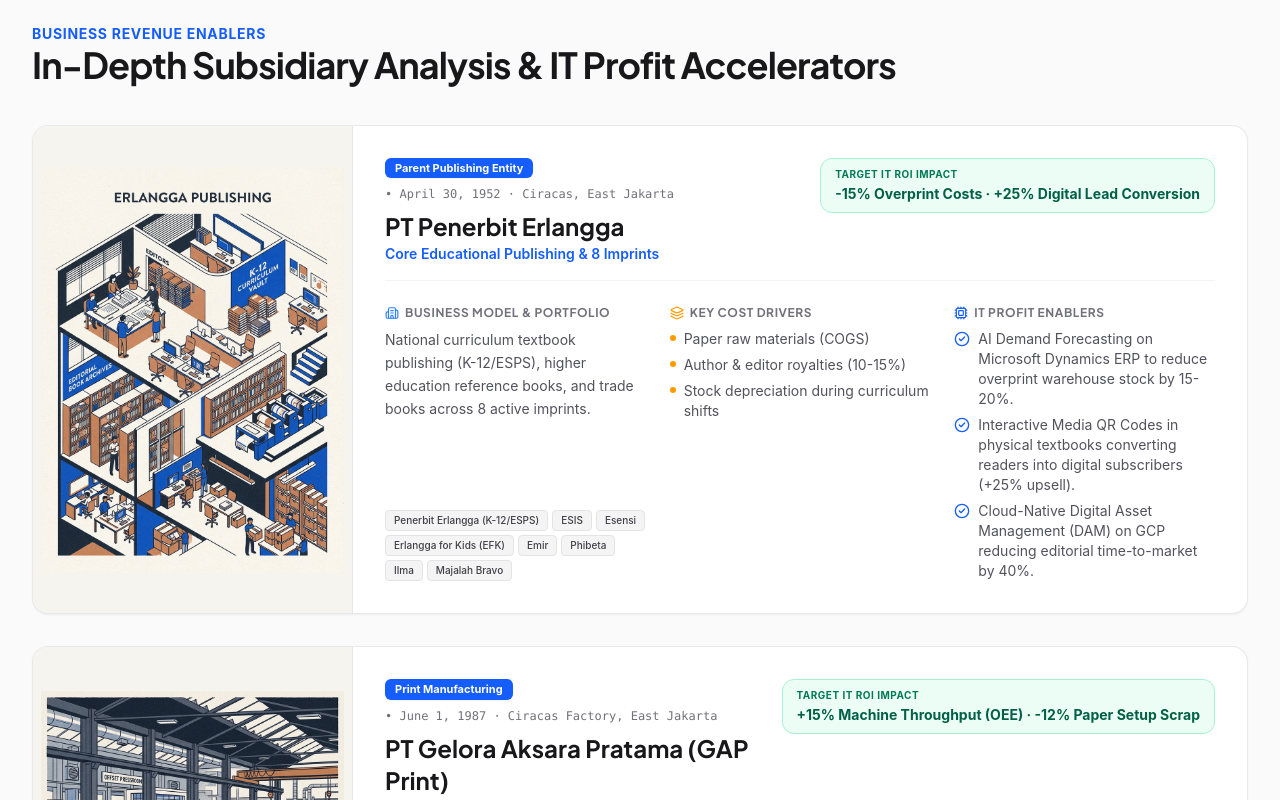
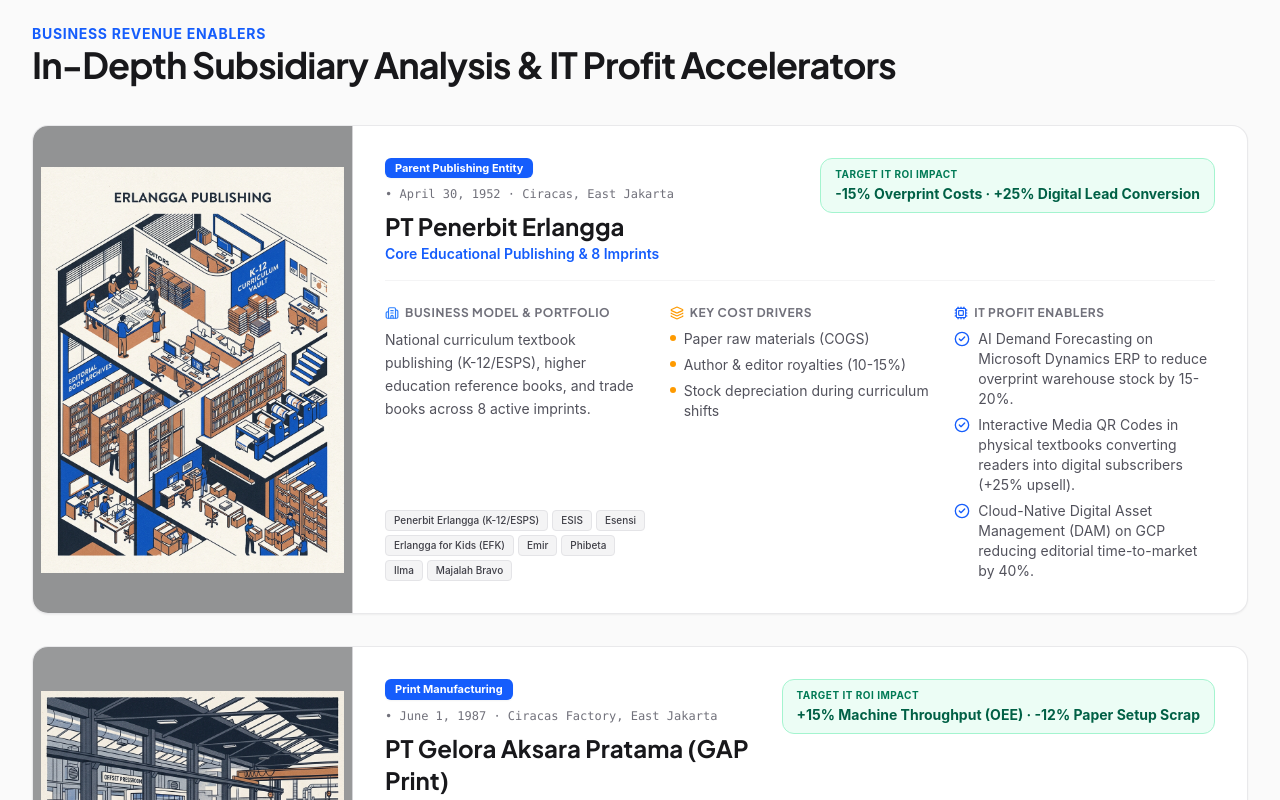
Before and after one commit to okihita/portfolio, a Next.js app: page /erlangga/subsidiaries in a window 1280 px wide. Shown: the part 3260-4060 px from the top of the page. Built offline with nearby package versions, Linux system fonts and the light colour scheme.

Commit message:
feat(erlangga): implement native HTML5 canvas pixel color sampler for dynamic Risograph background matching

```diff
--- a/components/erlangga/ErlanggaSubsidiariesView.tsx
+++ b/components/erlangga/ErlanggaSubsidiariesView.tsx
@@ -374,6 +374,144 @@
   ]
 };
 
+function SubsidiaryCardItem({ sub, lang }: { sub: any; lang: "id" | "en" }) {
+  const [sampledBg, setSampledBg] = useState<string>("#f6f4ee");
+
+  const handleImageLoad = (e: React.SyntheticEvent<HTMLImageElement, Event>) => {
+    try {
+      const img = e.currentTarget;
+      const canvas = document.createElement("canvas");
+      canvas.width = 10;
+      canvas.height = 10;
+      const ctx = canvas.getContext("2d");
+      if (!ctx) return;
+
+      ctx.drawImage(img, 0, 0, 10, 10);
+      const pixel = ctx.getImageData(2, 2, 1, 1).data;
+      const r = pixel[0];
+      const g = pixel[1];
+      const b = pixel[2];
+
+      if (r > 0 || g > 0 || b > 0) {
+        setSampledBg(`rgb(${r}, ${g}, ${b})`);
+      }
+    } catch (err) {
+      // Fallback to default paper cream
+    }
+  };
+
+  return (
+    <div className="rounded-2xl border border-zinc-200/80 dark:border-zinc-800 bg-white dark:bg-zinc-900/60 overflow-hidden shadow-xs flex flex-col lg:flex-row items-stretch">
+      {/* LEFT IMAGE CONTAINER (Dynamic Risograph Paper Sampler) */}
+      <div
+        className="relative w-full lg:w-[320px] aspect-[3/4] shrink-0 overflow-hidden flex items-center justify-center p-2 border-b lg:border-b-0 lg:border-r border-zinc-200/80 dark:border-zinc-800 transition-colors duration-300"
+        style={{ backgroundColor: sampledBg }}
+      >
+        <img
+          src={sub.image}
+          alt={sub.name}
+          onLoad={handleImageLoad}
+          className="w-full h-full object-contain object-center rounded-lg"
+        />
+      </div>
+
+      {/* RIGHT DETAILS CONTENT */}
+      <div className="p-6 sm:p-8 flex-1 flex flex-col justify-between space-y-6">
+        <div className="flex flex-col sm:flex-row sm:items-start justify-between gap-4 border-b border-zinc-100 dark:border-zinc-800/80 pb-4">
+          <div>
+            <div className="flex items-center gap-2 flex-wrap mb-2">
+              <span className="px-2.5 py-0.5 rounded-md text-[11px] font-bold bg-blue-600 text-white shadow-xs">
+                {sub.badge}
+              </span>
+              <span className="text-xs text-zinc-500 dark:text-zinc-400 font-mono">
+                • {sub.est} · {sub.hq}
+              </span>
+            </div>
+            <h3 className="text-xl sm:text-2xl font-bold text-zinc-900 dark:text-zinc-50">
+              {sub.name}
+            </h3>
+            <p className="text-sm font-semibold text-blue-600 dark:text-blue-400 mt-0.5">
+              {sub.tagline}
+            </p>
+          </div>
+
+          {/* KPI HIGHLIGHT */}
+          <div className="px-3.5 py-2 rounded-xl bg-emerald-50 dark:bg-emerald-950/30 border border-emerald-200 dark:border-emerald-900/40 shrink-0">
+            <p className="text-[10px] uppercase font-bold tracking-wider text-emerald-700 dark:text-emerald-400">
+              {lang === "id" ? "Target Impact ROI TI" : "Target IT ROI Impact"}
+            </p>
+            <p className="text-xs sm:text-sm font-bold text-emerald-800 dark:text-emerald-300 mt-0.5">
+              {sub.kpiImpact}
+            </p>
+          </div>
+        </div>
+
+        {/* 3-COLUMN CONTENT GRID (Equal Baseline Heights) */}
+        <div className="grid grid-cols-1 md:grid-cols-3 gap-6 flex-1 items-stretch">
+          {/* MODEL & PRODUCTS */}
+          <div className="space-y-2 flex flex-col justify-between">
+            <div className="space-y-2">
+              <h4 className="text-xs font-bold uppercase tracking-wider text-zinc-500 dark:text-zinc-400 flex items-center gap-1.5">
+                <Building2 className="w-3.5 h-3.5 text-blue-500" />
+                {lang === "id" ? "Model Bisnis & Imprint" : "Business Model & Portfolio"}
+              </h4>
+              <p className="text-xs sm:text-sm text-zinc-600 dark:text-zinc-300 leading-relaxed">
+                {sub.businessModel}
+              </p>
+            </div>
+            <div className="flex flex-wrap gap-1 pt-2">
+              {sub.imprints.map((imp: string, idx: number) => (
+                <span
+                  key={idx}
+                  className="px-2 py-0.5 rounded text-[10px] font-medium bg-zinc-100 dark:bg-zinc-800 text-zinc-700 dark:text-zinc-300 border border-zinc-200 dark:border-zinc-700/60"
+                >
+                  {imp}
+                </span>
+              ))}
+            </div>
+          </div>
+
+          {/* COST DRIVERS */}
+          <div className="space-y-2 flex flex-col justify-between">
+            <div className="space-y-2">
+              <h4 className="text-xs font-bold uppercase tracking-wider text-zinc-500 dark:text-zinc-400 flex items-center gap-1.5">
+                <Layers className="w-3.5 h-3.5 text-amber-500" />
+                {lang === "id" ? "Struktur Biaya Utama" : "Key Cost Drivers"}
+              </h4>
+              <ul className="space-y-1.5">
+                {sub.costDrivers.map((cd: string, idx: number) => (
+                  <li key={idx} className="text-xs sm:text-sm text-zinc-600 dark:text-zinc-300 flex items-start gap-2">
+                    <span className="w-1.5 h-1.5 rounded-full bg-amber-500 mt-1.5 shrink-0" />
+                    <span>{cd}</span>
+                  </li>
+                ))}
+              </ul>
+            </div>
+          </div>
+
+          {/* IT PROFIT ENABLEMENT */}
+          <div className="space-y-2 flex flex-col justify-between">
+            <div className="space-y-2">
+              <h4 className="text-xs font-bold uppercase tracking-wider text-zinc-500 dark:text-zinc-400 flex items-center gap-1.5">
+                <Cpu className="w-3.5 h-3.5 text-blue-600 dark:text-blue-400" />
+                {lang === "id" ? "Pemampu Profit Berbasis TI" : "IT Profit Enablers"}
+              </h4>
+              <ul className="space-y-1.5">
+                {sub.itEnablers.map((it: string, idx: number) => (
+                  <li key={idx} className="text-xs sm:text-sm text-zinc-600 dark:text-zinc-300 flex items-start gap-2">
+                    <CheckCircle2 className="w-4 h-4 text-blue-600 dark:text-blue-400 shrink-0 mt-0.5" />
+                    <span>{it}</span>
+                  </li>
+                ))}
+              </ul>
+            </div>
+          </div>
+        </div>
+      </div>
+    </div>
+  );
+}
+
 export default function ErlanggaSubsidiariesView() {
   const [lang, setLang] = useState<Lang>("en");
   const [mounted, setMounted] = useState(false);
@@ -491,118 +629,9 @@
           </div>
 
           <div className="grid grid-cols-1 gap-8">
-            {subsidiaries.map((sub) => {
-              const IconComp = sub.icon;
-              return (
-                <div
-                  key={sub.id}
-                  className="rounded-2xl border border-zinc-200/80 dark:border-zinc-800 bg-white dark:bg-zinc-900/60 overflow-hidden shadow-xs flex flex-col lg:flex-row items-stretch"
-                >
-                  {/* LEFT IMAGE CONTAINER (Seamless Risograph Soy-Paper Background) */}
-                  <div className="relative w-full lg:w-[320px] aspect-[3/4] bg-[#f6f4ee] dark:bg-[#111827] shrink-0 overflow-hidden flex items-center justify-center p-2 border-b lg:border-b-0 lg:border-r border-zinc-200/80 dark:border-zinc-800">
-                    <img
-                      src={sub.image}
-                      alt={sub.name}
-                      className="w-full h-full object-contain object-center rounded-lg"
-                    />
-                  </div>
-
-                  {/* RIGHT DETAILS CONTENT */}
-                  <div className="p-6 sm:p-8 flex-1 flex flex-col justify-between space-y-6">
-                    <div className="flex flex-col sm:flex-row sm:items-start justify-between gap-4 border-b border-zinc-100 dark:border-zinc-800/80 pb-4">
-                      <div>
-                        <div className="flex items-center gap-2 flex-wrap mb-2">
-                          <span className="px-2.5 py-0.5 rounded-md text-[11px] font-bold bg-blue-600 text-white shadow-xs">
-                            {sub.badge}
-                          </span>
-                          <span className="text-xs text-zinc-500 dark:text-zinc-400 font-mono">
-                            • {sub.est} · {sub.hq}
-                          </span>
-                        </div>
-                        <h3 className="text-xl sm:text-2xl font-bold text-zinc-900 dark:text-zinc-50">
-                          {sub.name}
-                        </h3>
-                        <p className="text-sm font-semibold text-blue-600 dark:text-blue-400 mt-0.5">
-                          {sub.tagline}
-                        </p>
-                      </div>
-
-                      {/* KPI HIGHLIGHT */}
-                      <div className="px-3.5 py-2 rounded-xl bg-emerald-50 dark:bg-emerald-950/30 border border-emerald-200 dark:border-emerald-900/40 shrink-0">
-                        <p className="text-[10px] uppercase font-bold tracking-wider text-emerald-700 dark:text-emerald-400">
-                          {lang === "id" ? "Target Impact ROI TI" : "Target IT ROI Impact"}
-                        </p>
-                        <p className="text-xs sm:text-sm font-bold text-emerald-800 dark:text-emerald-300 mt-0.5">
-                          {sub.kpiImpact}
-                        </p>
-                      </div>
-                    </div>
-
-                    {/* 3-COLUMN CONTENT GRID (Equal Baseline Heights) */}
-                    <div className="grid grid-cols-1 md:grid-cols-3 gap-6 flex-1 items-stretch">
-                      {/* MODEL & PRODUCTS */}
-                      <div className="space-y-2 flex flex-col justify-between">
-                        <div className="space-y-2">
-                          <h4 className="text-xs font-bold uppercase tracking-wider text-zinc-500 dark:text-zinc-400 flex items-center gap-1.5">
-                            <Building2 className="w-3.5 h-3.5 text-blue-500" />
-                            {lang === "id" ? "Model Bisnis & Imprint" : "Business Model & Portfolio"}
-                          </h4>
-                          <p className="text-xs sm:text-sm text-zinc-600 dark:text-zinc-300 leading-relaxed">
-                            {sub.businessModel}
-                          </p>
-                        </div>
-                        <div className="flex flex-wrap gap-1 pt-2">
-                          {sub.imprints.map((imp, idx) => (
-                            <span
-                              key={idx}
-                              className="px-2 py-0.5 rounded text-[10px] font-medium bg-zinc-100 dark:bg-zinc-800 text-zinc-700 dark:text-zinc-300 border border-zinc-200 dark:border-zinc-700/60"
-                            >
-                              {imp}
-                            </span>
-                          ))}
-                        </div>
-                      </div>
-
-                      {/* COST DRIVERS */}
-                      <div className="space-y-2 flex flex-col justify-between">
-                        <div className="space-y-2">
-                          <h4 className="text-xs font-bold uppercase tracking-wider text-zinc-500 dark:text-zinc-400 flex items-center gap-1.5">
-                            <Layers className="w-3.5 h-3.5 text-amber-500" />
-                            {lang === "id" ? "Struktur Biaya Utama" : "Key Cost Drivers"}
-                          </h4>
-                          <ul className="space-y-1.5">
-                            {sub.costDrivers.map((cd, idx) => (
-                              <li key={idx} className="text-xs sm:text-sm text-zinc-600 dark:text-zinc-300 flex items-start gap-2">
-                                <span className="w-1.5 h-1.5 rounded-full bg-amber-500 mt-1.5 shrink-0" />
-                                <span>{cd}</span>
-                              </li>
-                            ))}
-                          </ul>
-                        </div>
-                      </div>
-
-                      {/* IT PROFIT ENABLEMENT */}
-                      <div className="space-y-2 flex flex-col justify-between">
-                        <div className="space-y-2">
-                          <h4 className="text-xs font-bold uppercase tracking-wider text-zinc-500 dark:text-zinc-400 flex items-center gap-1.5">
-                            <Cpu className="w-3.5 h-3.5 text-blue-600 dark:text-blue-400" />
-                            {lang === "id" ? "Pemampu Profit Berbasis TI" : "IT Profit Enablers"}
-                          </h4>
-                          <ul className="space-y-1.5">
-                            {sub.itEnablers.map((it, idx) => (
-                              <li key={idx} className="text-xs sm:text-sm text-zinc-600 dark:text-zinc-300 flex items-start gap-2">
-                                <CheckCircle2 className="w-4 h-4 text-blue-600 dark:text-blue-400 shrink-0 mt-0.5" />
-                                <span>{it}</span>
-                              </li>
-                            ))}
-                          </ul>
-                        </div>
-                      </div>
-                    </div>
-                  </div>
-                </div>
-              );
-            })}
+            {subsidiaries.map((sub) => (
+              <SubsidiaryCardItem key={sub.id} sub={sub} lang={lang} />
+            ))}
           </div>
         </section>
 
```
